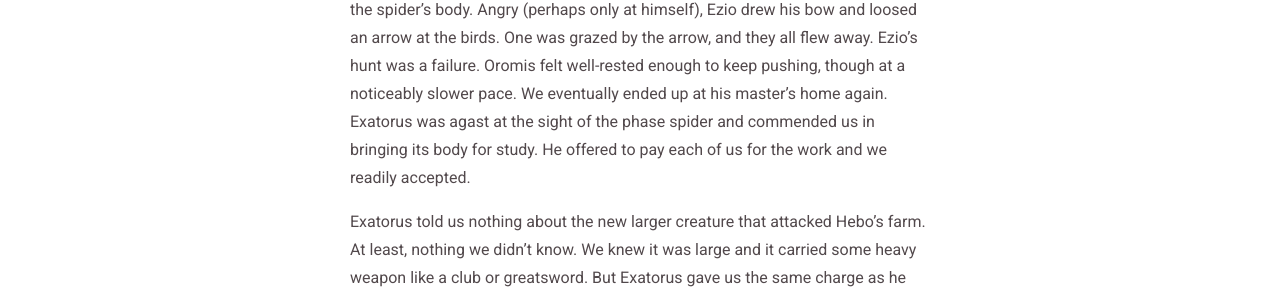
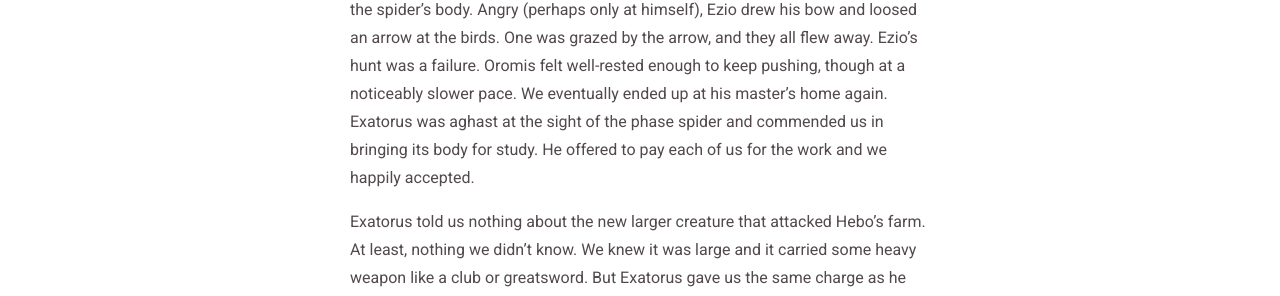
Before and after one commit to clblamires/ninesjournal, a Jekyll site: the page built from _posts/2019-02-09-strength-of-dwarves.md, in a window 1280 px wide. Shown: the part 1426-1722 px from the top of the page. Built offline with Jekyll 4.4.1, drawn with Linux system fonts in a browser that asks for light colours; some of the changed text lies outside the part shown.

Commit message:
Update Episodes “2019-02-09-strength-of-dwarves”

```diff
--- a/_posts/2019-02-09-strength-of-dwarves.md
+++ b/_posts/2019-02-09-strength-of-dwarves.md
@@ -14,7 +14,7 @@ Along the way, Oromis began to grow tired. Ezio and I tried to help but we could
 
 Ezio found tracks in the woods and began to follow them. While travelling, he happened upon Hebo and Luna who had apparently been looking for Ezio but had gotten lost. They were not as sneaky as Ezio, as it turns out, and had attracted the attention of an Auroch. The Auroch attacked and left Ezio with a serious would in his side. Luna jumped in front of the Auroch and began speaking to it, using some strange spell to calm it while Hebo tended to Ezio's wound. The three of them escaped while the Auroch stamped around in anger.
 
-The party was reassembled at the cart and saw that vultures had been pecking at the spider's body. Angry (perhaps only at himself), Ezio drew his bow and loosed an arrow at the birds. One was grazed by the arrow, and they all flew away. Ezio's hunt was a failure. Oromis felt well-rested enough to keep pushing, though at a noticeably slower pace. We eventually ended up at his master's home again. Exatorus was agast at the sight of the phase spider and commended us in bringing its body for study. He offered to pay each of us for the work and we readily accepted.
+The party was reassembled at the cart and saw that vultures had been pecking at the spider's body. Angry (perhaps only at himself), Ezio drew his bow and loosed an arrow at the birds. One was grazed by the arrow, and they all flew away. Ezio's hunt was a failure. Oromis felt well-rested enough to keep pushing, though at a noticeably slower pace. We eventually ended up at his master's home again. Exatorus was aghast at the sight of the phase spider and commended us in bringing its body for study. He offered to pay each of us for the work and we happily accepted.
 
 Exatorus told us nothing about the new larger creature that attacked Hebo's farm. At least, nothing we didn't know. We knew it was large and it carried some heavy weapon like a club or greatsword. But Exatorus gave us the same charge as he did with the original attackers: bring it to him, preferably alive.
 
```
